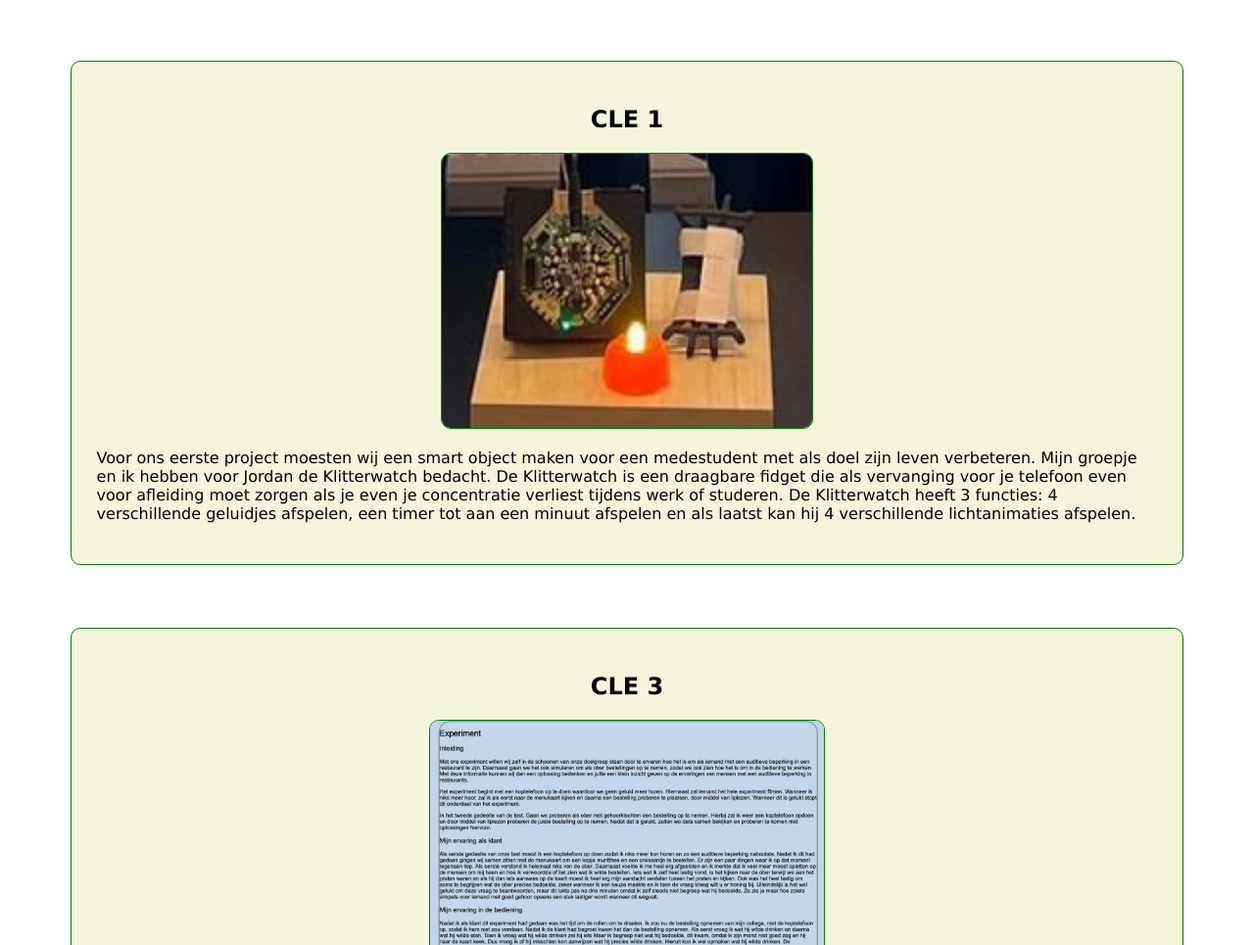
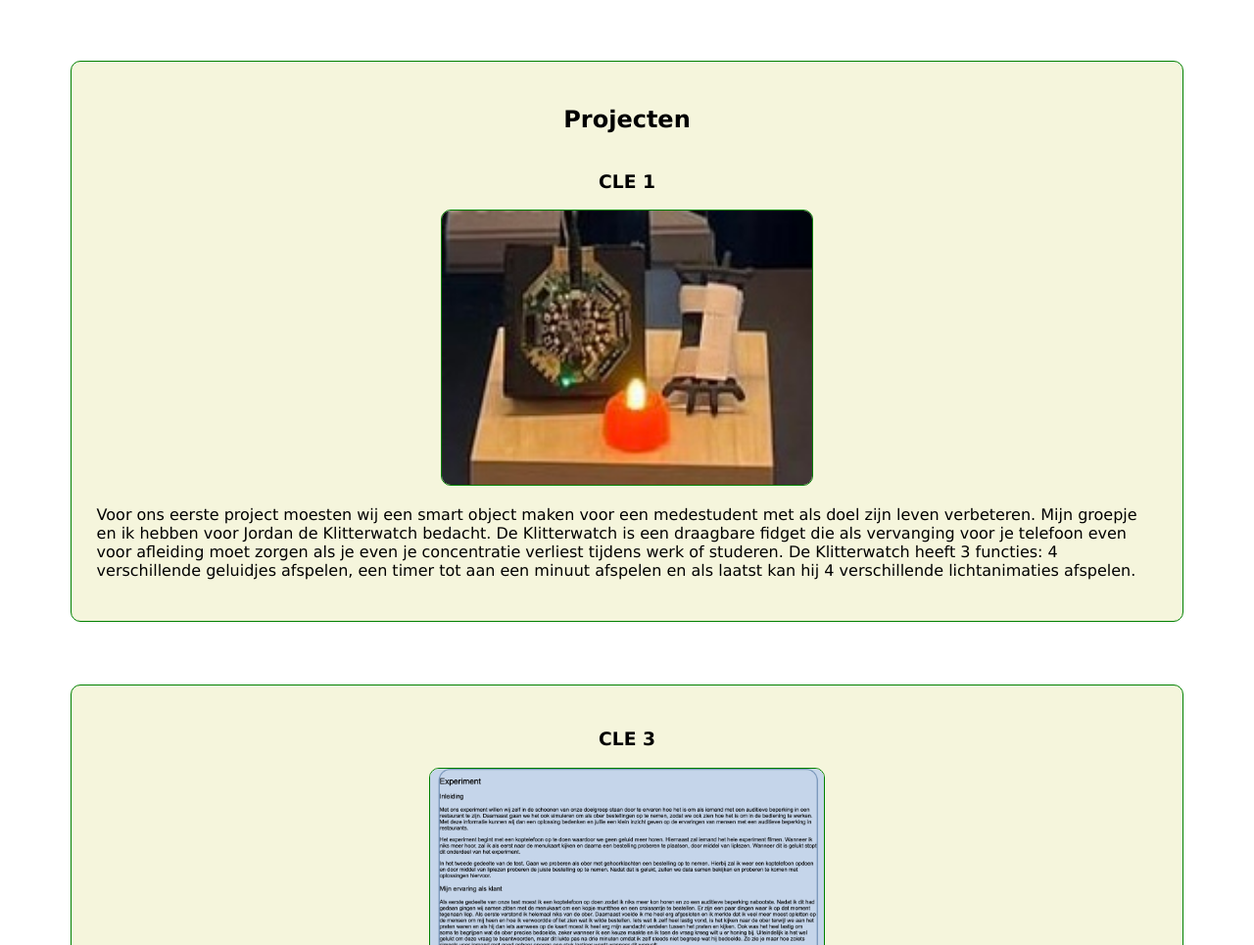
Before and after one commit to HJFMersie/Portfolio, a plain HTML site: page projecten.html in a window 1280 px wide. Shown: the part 596-1561 px from the top of the page at 98% size. Drawn offline with Linux system fonts and the light colour scheme.

Commit message:
Add files via upload

```diff
--- a/projecten.html
+++ b/projecten.html
@@ -25,7 +25,8 @@
 
 <main>
     <section class="container-5">
-        <h2 class="cle">CLE 1</h2>
+      <h2>Projecten</h2>
+        <h3 class="cle">CLE 1</h3>
 
         <div><img class = "klitterwatch" src="image/7e852cca-0424-406b-b16c-b17f9b08e63b.jpg"></div>
 
@@ -35,7 +36,7 @@
     </section>
 
     <section class="container-5">
-      <h2 class="cle">CLE 3</h2>
+      <h3 class="cle">CLE 3</h3>
 
       <div><img class = "webservice" src="image/CLE 3.png"></div>
 
```
Also changed, not shown: hobbies.html (+2 -0 lines).
